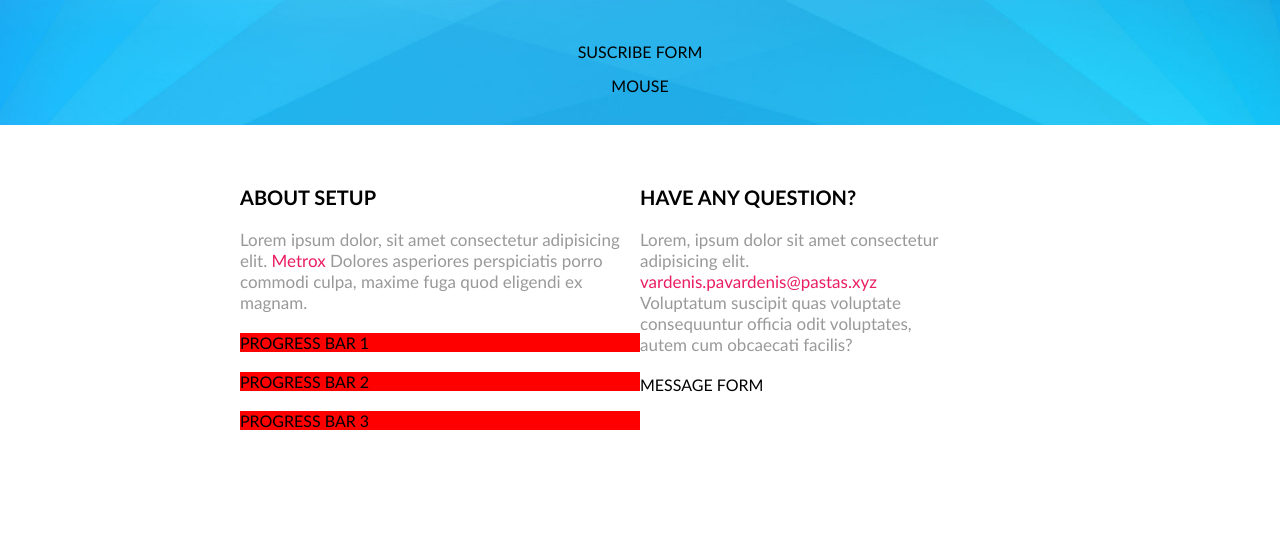
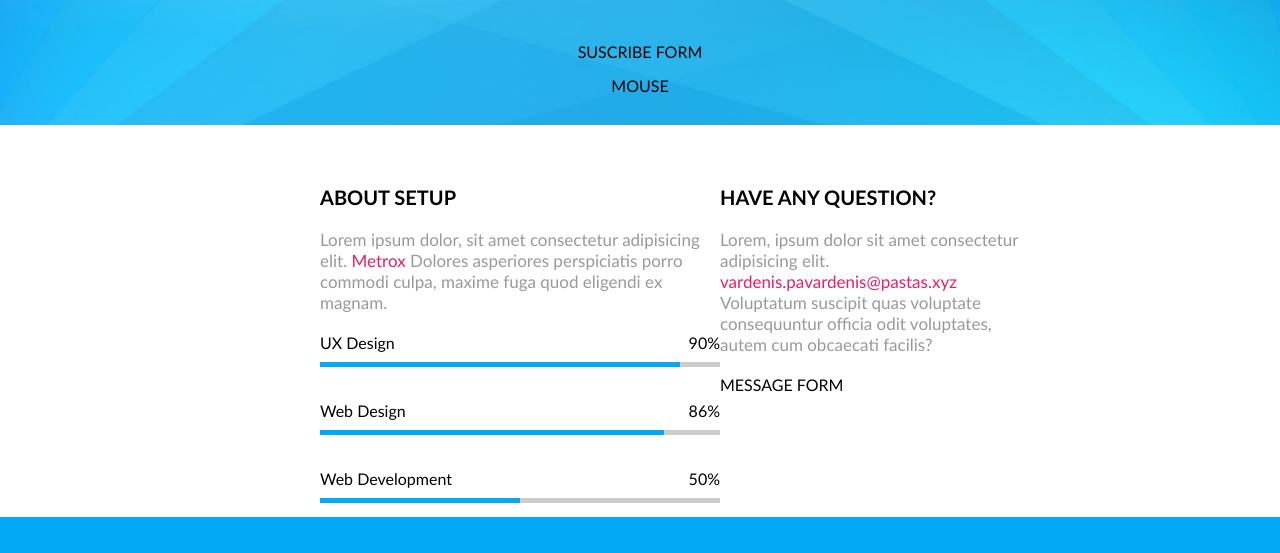
Before and after one commit to ModestaLiatuke/6-coming-soon, a website: page index.html in a window 1280 px wide. Shown: the part 399-952 px from the top of the page. Drawn offline with Linux system fonts and the light colour scheme.

Commit message:
Progress-bar design

```diff
--- a/CSS/base/layout.css
+++ b/CSS/base/layout.css
@@ -2,7 +2,7 @@
     display: inline-block;
     width: 100%;
     padding-top: 60px;
-    padding-bottom: 60px;
+    padding-bottom: 0px;
 }
 .container > .row-long {
     display: inline-block;
@@ -17,7 +17,7 @@
 .container .left {
     float: left;
     width: 50%;
-    margin-bottom: 10%;
+    margin-left: 10%;
 }
 .container .right {
     float:left;
--- a/CSS/components/progress-bar.css
+++ b/CSS/components/progress-bar.css
@@ -0,0 +1,26 @@
+.progress-bar {
+    display: inline-block;
+    width: 100%;
+}
+.progress-bar > .top {
+    display: inline-block;
+    width: 100%;
+    margin-bottom: 10px;
+}
+.progress-bar > .top > .title {
+    float: left;
+}
+.progress-bar > .top > .value {
+    float: right
+}
+.progress-bar > .botton {
+    display: inline-block;
+    width: 100%;
+    height: 5px;
+    background-color: #ccc;
+}
+.progress-bar > .botton > .bar {
+    width: 90%;
+    height: 100%;
+    background-color: var(--primary-color);
+}
--- a/CSS/pages/home.css
+++ b/CSS/pages/home.css
@@ -83,7 +83,6 @@
 
 .progress-bar {
     margin-bottom: 20px;
-    background-color: red;
 }
 
 
--- a/index.html
+++ b/index.html
@@ -53,13 +53,31 @@
                 <h2 class="content-title">About setup</h2>
                 <p class="content-description">Lorem ipsum dolor, sit amet consectetur adipisicing elit. <a class="link" href="#">Metrox</a> Dolores asperiores perspiciatis porro commodi culpa, maxime fuga quod eligendi ex magnam.</p>
                 <div class="progress-bar">
-              PROGRESS BAR 1
+                    <div class="top">
+                        <div class="title">UX Design</div>
+                        <div class="value">90%</div>
+                    </div>
+                    <div class="botton">
+                         <div class="bar" style="width: 90%"></div>
+                    </div>
                 </div>
                 <div class="progress-bar">
-              PROGRESS BAR 2
+                    <div class="top">
+                        <div class="title">Web Design</div>
+                        <div class="value">86%</div>
+                    </div>
+                    <div class="botton">
+                        <div class="bar" style="width: 86%;"></div>
+                    </div>
                 </div>
                 <div class="progress-bar">
-              PROGRESS BAR 3
+                    <div class="top">
+                        <div class="title">Web Development</div>
+                        <div class="value">50%</div>
+                    </div>
+                    <div class="botton">
+                        <div class="bar" style="width: 50%;"></div>
+                    </div>
                 </div>
             </div>
         <div class="column right">
```
Lines whose indentation alone changed are shown as unchanged.
